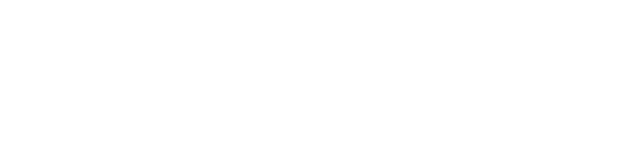
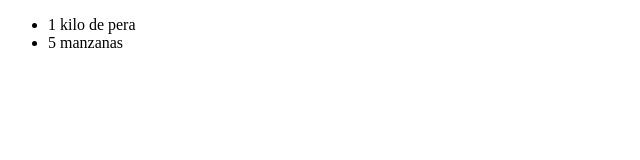
Before and after one commit to Julietanilem/PrimerRepo, a plain HTML site: page index.html in a window 1280 px wide. Shown: the whole page, without its empty margins (0-640 px from the left). Drawn offline with Linux system fonts and the light colour scheme.

Commit message:
agregar manzanas

```diff
--- a/index.html
+++ b/index.html
@@ -7,6 +7,9 @@
     <title>Document</title>
 </head>
 <body>
-
+    <ul>
+        <li>1 kilo de pera</li>
+        <li>5 manzanas</li>
+    </ul>
 </body>
 </html>
```
